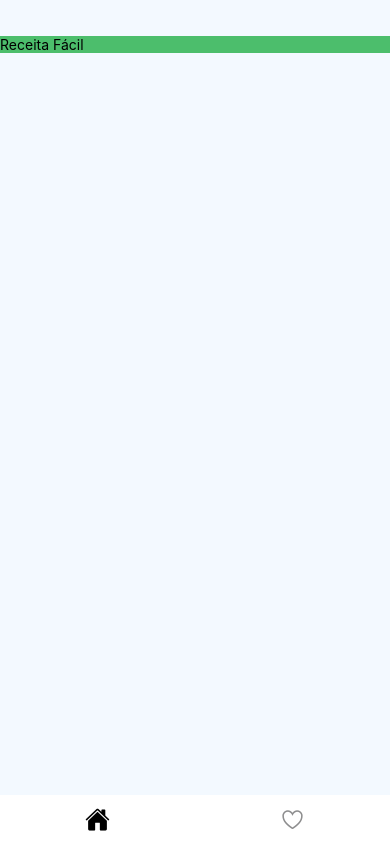
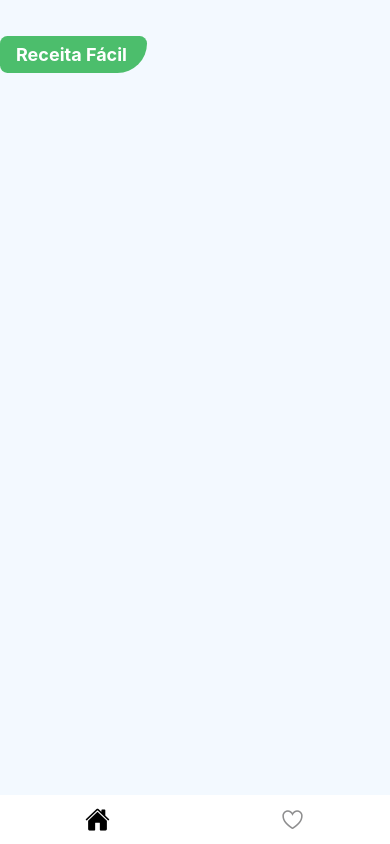
Before and after one commit to EduCostam/R-app, a React Native app: screen /HomeTab in a window 390 px wide. Built offline with nearby package versions, Linux system fonts and the light colour scheme.

Commit message:
index.js Logo

```diff
--- a/src/components/logo/index.js
+++ b/src/components/logo/index.js
@@ -3,7 +3,7 @@ import { View, Text, StyleSheet } from "react-native";
 export function Logo() {
   return (
     <View style={styles.logoArea}>
-      <Text>Receita Fácil</Text>
+      <Text style={styles.logo}>Receita Fácil</Text>
     </View>
   );
 }
@@ -11,5 +11,19 @@ export function Logo() {
 const styles = StyleSheet.create({
   logoArea: {
     backgroundColor: "#4CBE6C",
+    alignSelf: "flex-start",
+    padding: 8,
+    paddingLeft: 16,
+    paddingRight: 20,
+    borderTopRightRadius: 8,
+    borderBottomLeftRadius: 8,
+    borderTopLeftRadius: 8,
+    borderBottomRightRadius: 32,
+    marginBottom: 8,
+  },
+  logo: {
+    fontSize: 18,
+    fontWeight: "bold",
+    color: "#FFF",
   },
 });
```
